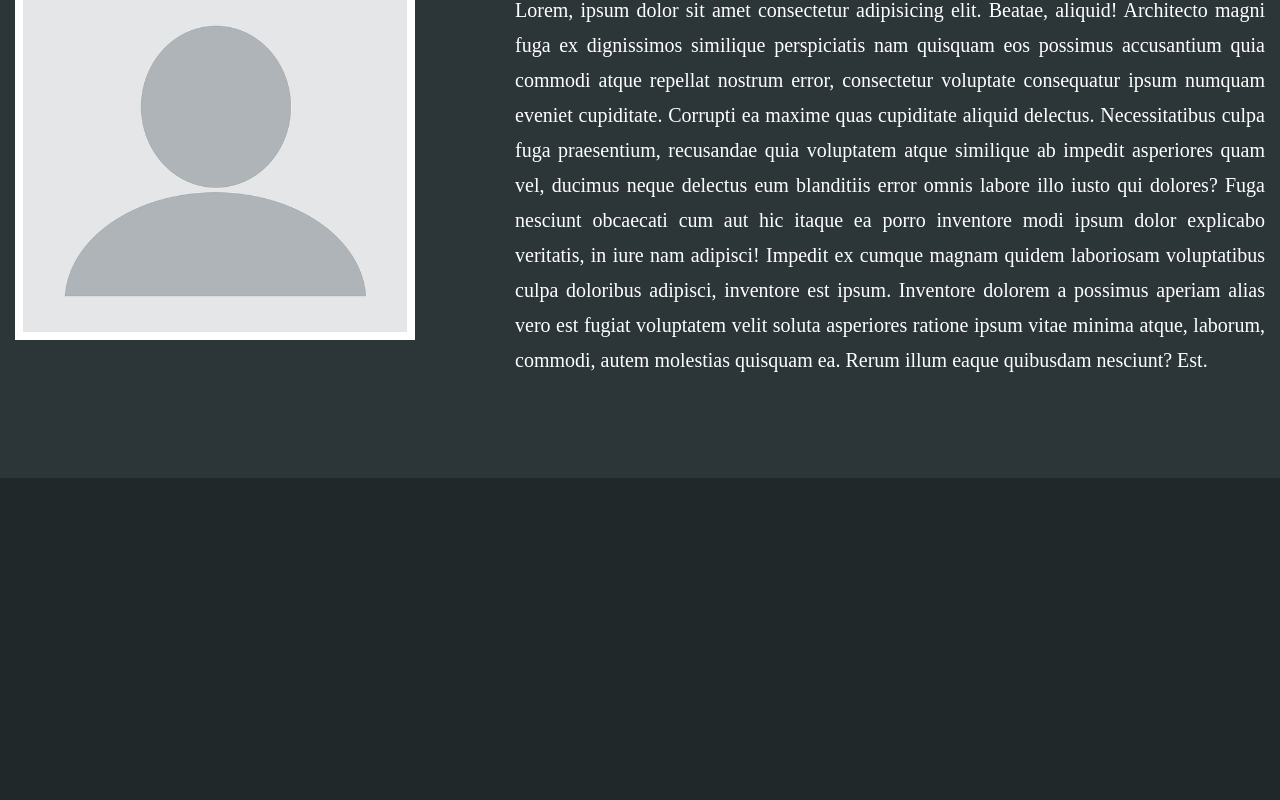
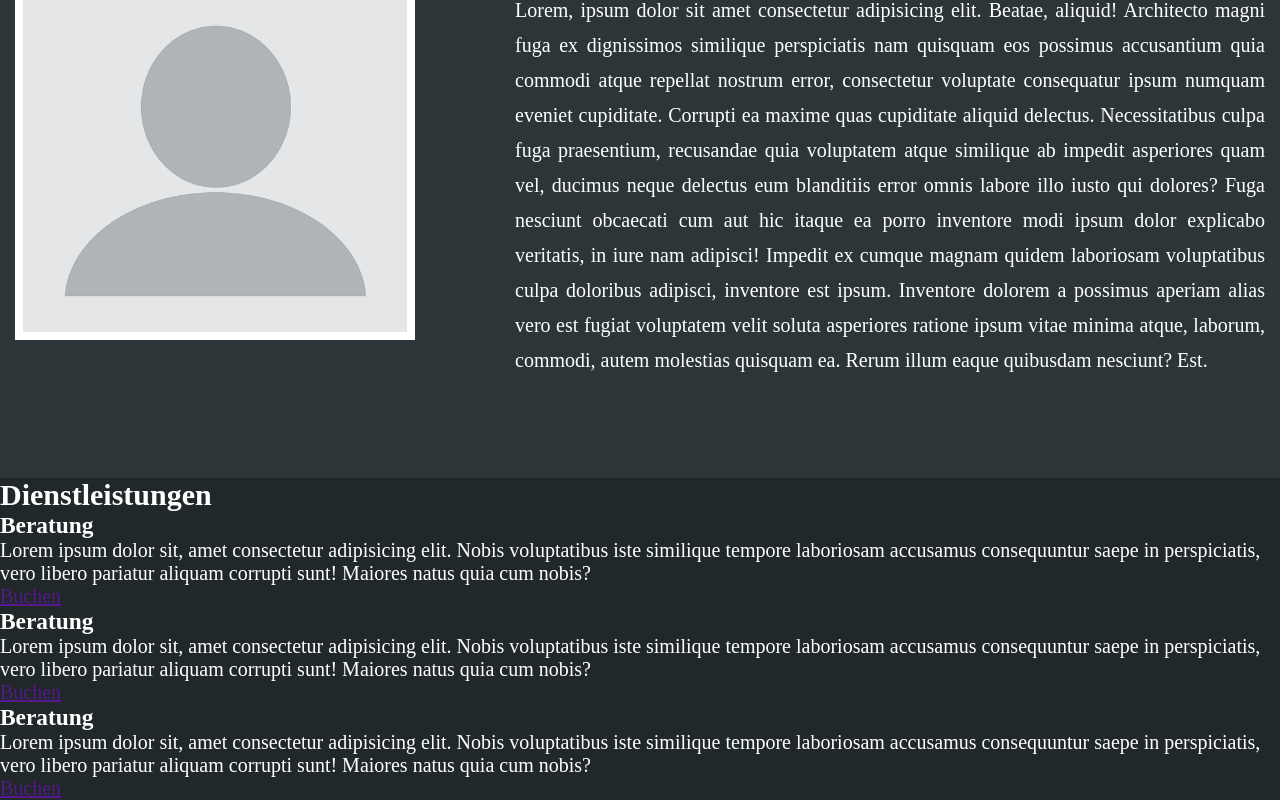
Before and after one commit to DevContinue/responsive_portfolio_webpage, a Vue app: page / in a window 1280 px wide. Shown: the part 842-1642 px from the top of the page. Before the commit the page ends 1320 px from the top, so only its background shows below. Built offline with nearby package versions, Linux system fonts and the light colour scheme.

Commit message:
create template services

```diff
--- a/src/App.vue
+++ b/src/App.vue
@@ -2,18 +2,21 @@
 
   <Header />
   <SectionAboutMe />
+  <SectionServices />
 
 </template>
 
 <script>
 import Header from './components/Header.vue'
 import SectionAboutMe from './components/SectionAboutMe.vue'
+import SectionServices from './components/SectionServices.vue'
 
 export default {
   name: 'App',
   components: {
     Header,
     SectionAboutMe,
+    SectionServices,
   },
 
   props: {
--- /dev/null
+++ b/src/components/SectionServices.vue
@@ -0,0 +1,29 @@
+<template>
+  <section id="services_section">
+    <h2>Dienstleistungen</h2>
+    <div class="flex_container">
+      <div class="card" v-for="i in 3" :key="i">
+        <h3>Beratung</h3>
+        <p>
+          Lorem ipsum dolor sit, amet consectetur adipisicing elit. Nobis
+          voluptatibus iste similique tempore laboriosam accusamus consequuntur
+          saepe in perspiciatis, vero libero pariatur aliquam corrupti sunt!
+          Maiores natus quia cum nobis?
+        </p>
+        <a href="">Buchen</a>
+      </div>
+    </div>
+  </section>
+</template>
+
+<script>
+export default {
+  name: "SectionServices",
+  components: {},
+
+  props: {},
+  computed: {},
+};
+</script>
+
+<style lang="scss"></style>
```
